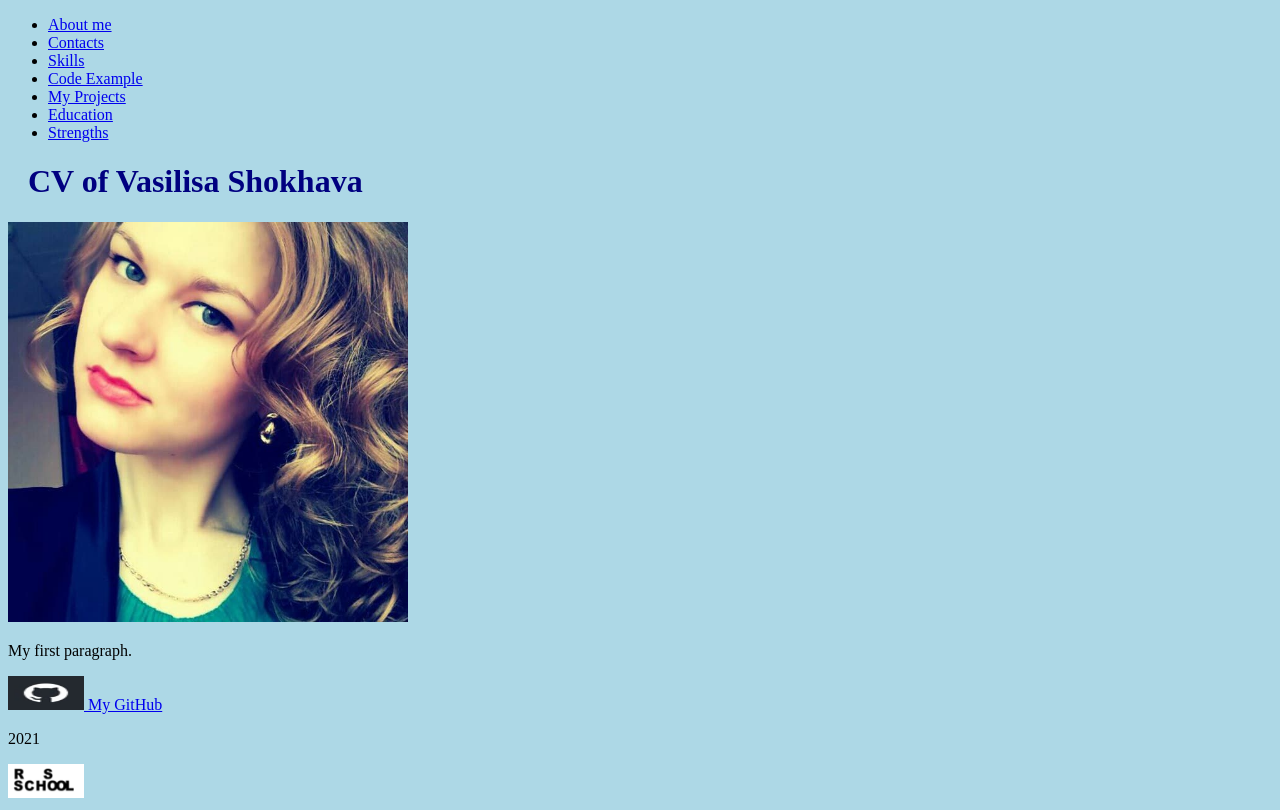
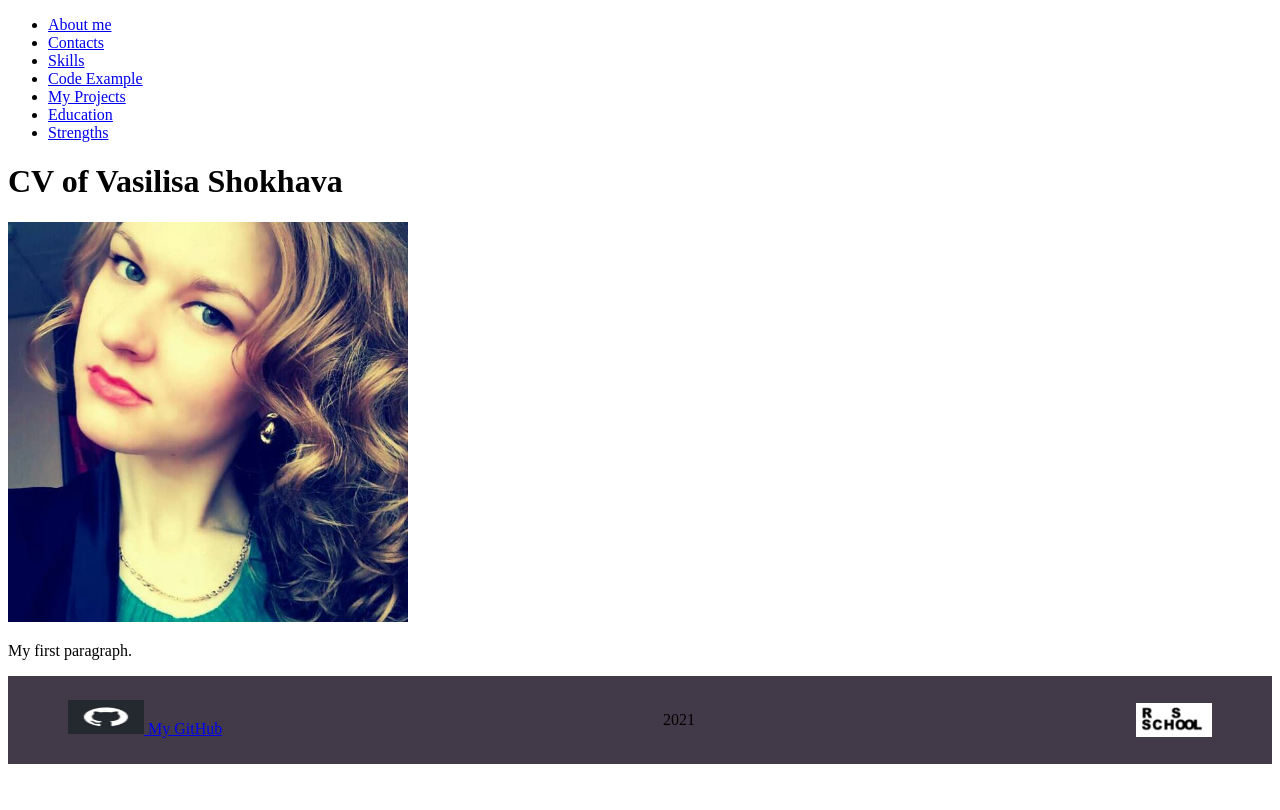
Before and after one commit to VasilisaShohova/rsschool-cv, a plain HTML site: page index.html in a window 1280 px wide. Drawn offline with Linux system fonts and the light colour scheme.

Commit message:
feat: add styles for footer

```diff
--- a/style.css
+++ b/style.css
@@ -1,8 +1,17 @@
-body {
-    background-color: lightblue;
-  }
 
-  h1 {
-    color: navy;
-    margin-left: 20px;
-  }
+.footer {
+    display: flex;
+    margin: 0 auto;
+    padding: 20px 60px 20px 60px;
+    height: 3rem;
+    justify-content: space-between;
+    align-items: center;
+    background-color: #423a48;
+}
+.footerIcon {
+  justify-self: end;
+  height: 40px;
+}
+.cvYear {
+  justify-self: center;
+}
```
